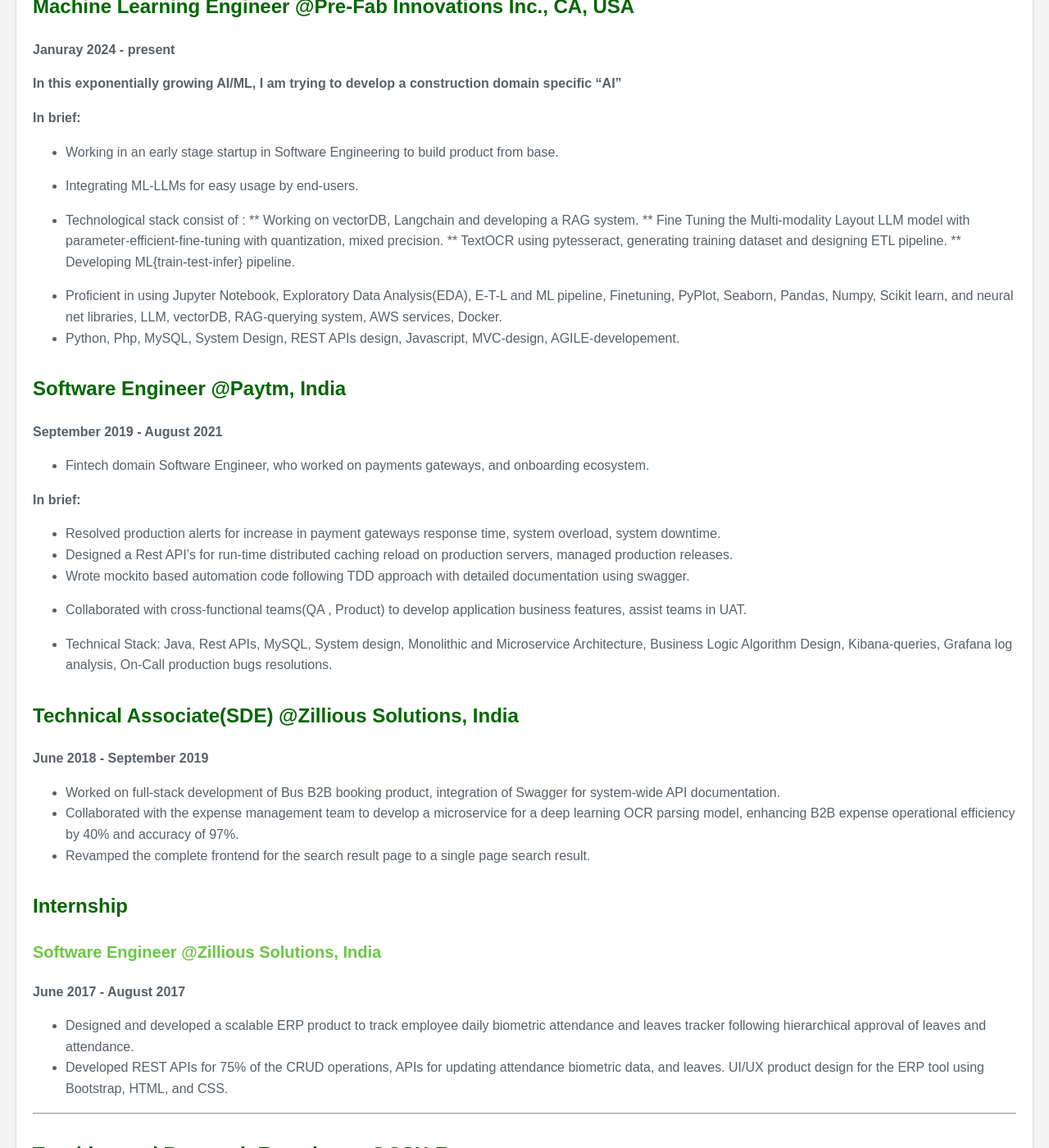
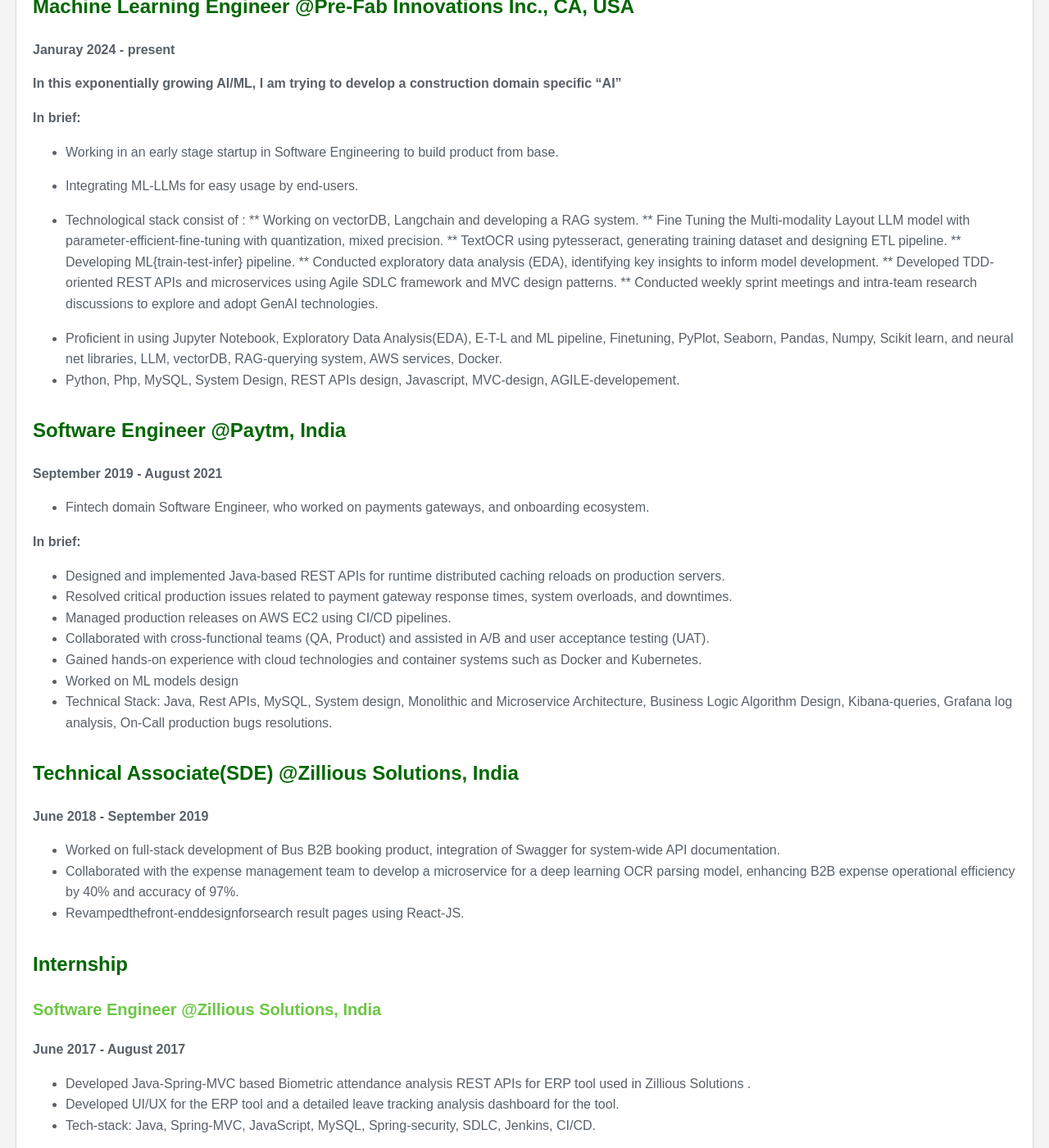
Before and after one commit to 05satyam/05satyam.github.io, a Jekyll site: the page built from experience.md, in a window 1280 px wide and 1400 px high, scrolled down 318 px. Shown: the whole window at 82% size. Built offline with Jekyll 4.4.1, drawn with Linux system fonts in a browser that asks for light colours.

Commit message:
Update experience.md

```diff
--- a/experience.md
+++ b/experience.md
@@ -19,6 +19,9 @@ title: Work Experience
     ** Fine Tuning the Multi-modality Layout LLM model with parameter-efficient-fine-tuning with  quantization, mixed precision.
     ** TextOCR using pytesseract, generating training dataset and designing ETL pipeline.
     ** Developing ML{train-test-infer} pipeline.
+    ** Conducted exploratory data analysis (EDA), identifying key insights to inform model development.
+    ** Developed TDD-oriented REST APIs and microservices using Agile SDLC framework and MVC design patterns.
+    ** Conducted weekly sprint meetings and intra-team research discussions to explore and adopt GenAI technologies.
 
  - Proficient in using Jupyter Notebook, Exploratory Data Analysis(EDA), E-T-L and ML pipeline, Finetuning, PyPlot, Seaborn, Pandas, Numpy,
    Scikit learn, and neural net libraries, LLM, vectorDB, RAG-querying system, AWS services, Docker.
@@ -30,12 +33,13 @@ title: Work Experience
 - Fintech domain Software Engineer, who worked on payments gateways, and onboarding ecosystem.
 
 **In brief:**
-- Resolved production alerts for increase in payment gateways response time, system overload, system downtime.
-- Designed a Rest API’s for run-time distributed caching reload on production servers, managed production releases.
-- Wrote mockito based automation code following TDD approach with detailed documentation using swagger.
-- Collaborated with cross-functional teams(QA , Product) to develop application business features, assist teams in UAT.
-
-- Technical Stack: Java, Rest APIs, MySQL, System design, Monolithic and Microservice Architecture, Business Logic Algorithm Design, Kibana-queries, Grafana log analysis, On-Call production bugs resolutions.
+- Designed and implemented Java-based REST APIs for runtime distributed caching reloads on production servers.
+- Resolved critical production issues related to payment gateway response times, system overloads, and downtimes.
+- Managed production releases on AWS EC2 using CI/CD pipelines.
+- Collaborated with cross-functional teams (QA, Product) and assisted in A/B and user acceptance testing (UAT).
+- Gained hands-on experience with cloud technologies and container systems such as Docker and Kubernetes.
+- Worked on ML models design
+-  Technical Stack: Java, Rest APIs, MySQL, System design, Monolithic and Microservice Architecture, Business Logic Algorithm Design, Kibana-queries, Grafana log analysis, On-Call production bugs resolutions.
 
 
 ## Technical Associate(SDE) @Zillious Solutions, India
@@ -43,14 +47,15 @@ title: Work Experience
 
 - Worked on full-stack development of Bus B2B booking product, integration of Swagger for system-wide API documentation.
 - Collaborated with the expense management team to develop a microservice for a deep learning OCR parsing model, enhancing B2B expense operational efficiency by 40% and accuracy of 97%.
-- Revamped the complete frontend for the search result page to a single page search result.
+-  Revampedthefront-enddesignforsearch result pages using React-JS.
 
 ## Internship
 ### Software Engineer @Zillious Solutions, India
 **June 2017 - August 2017**
 
-- Designed and developed a scalable ERP product to track employee daily biometric attendance and leaves tracker following hierarchical approval of leaves and attendance.
-- Developed REST APIs for 75% of the CRUD operations, APIs for updating attendance biometric data, and leaves. UI/UX product design for the ERP tool using Bootstrap, HTML, and CSS.
+ - Developed Java-Spring-MVC based Biometric attendance analysis REST APIs for ERP tool used in Zillious Solutions .
+ - Developed UI/UX for the ERP tool and a detailed leave tracking analysis dashboard for the tool.
+ - Tech-stack: Java, Spring-MVC, JavaScript, MySQL, Spring-security, SDLC, Jenkins, CI/CD.
 
 ---
 
```
